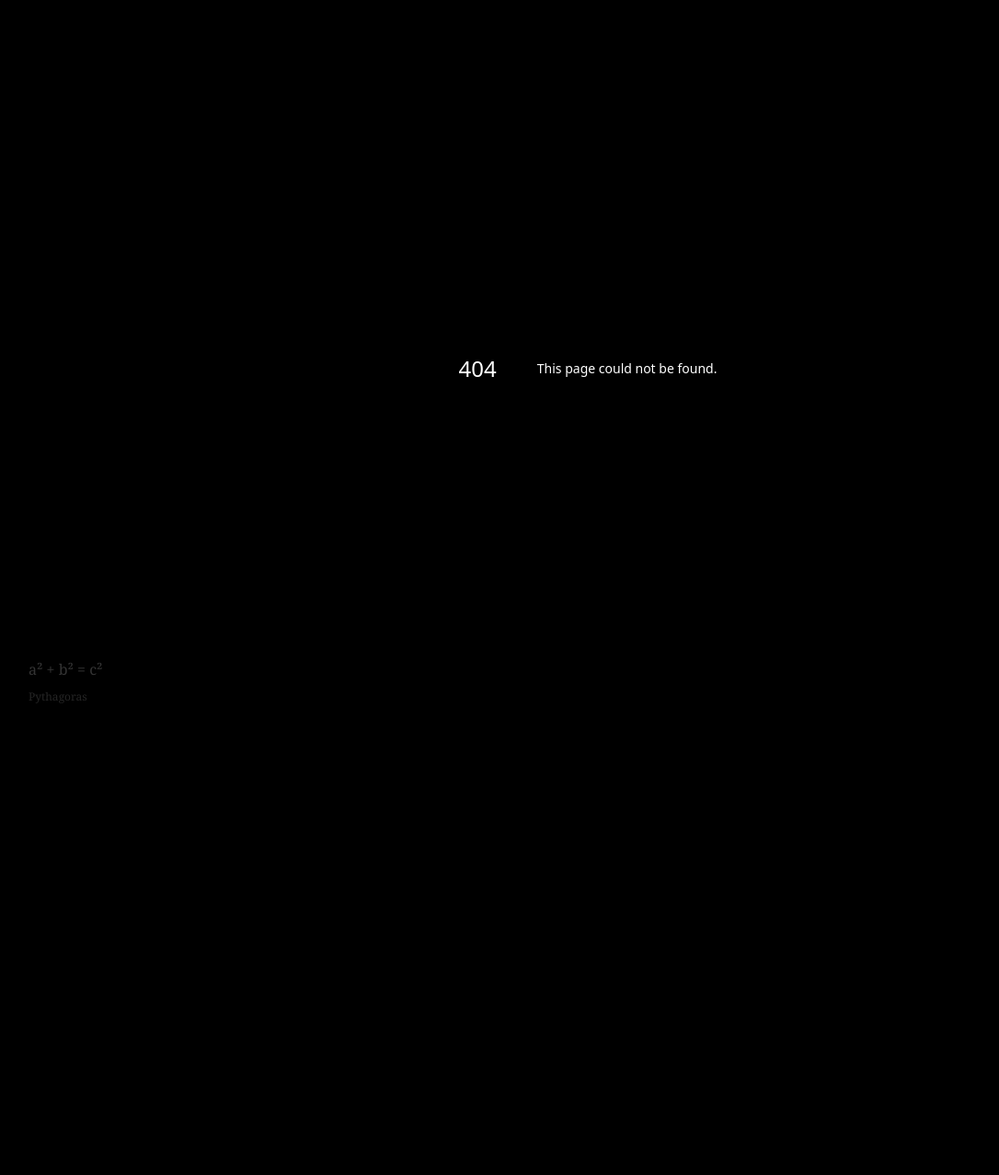
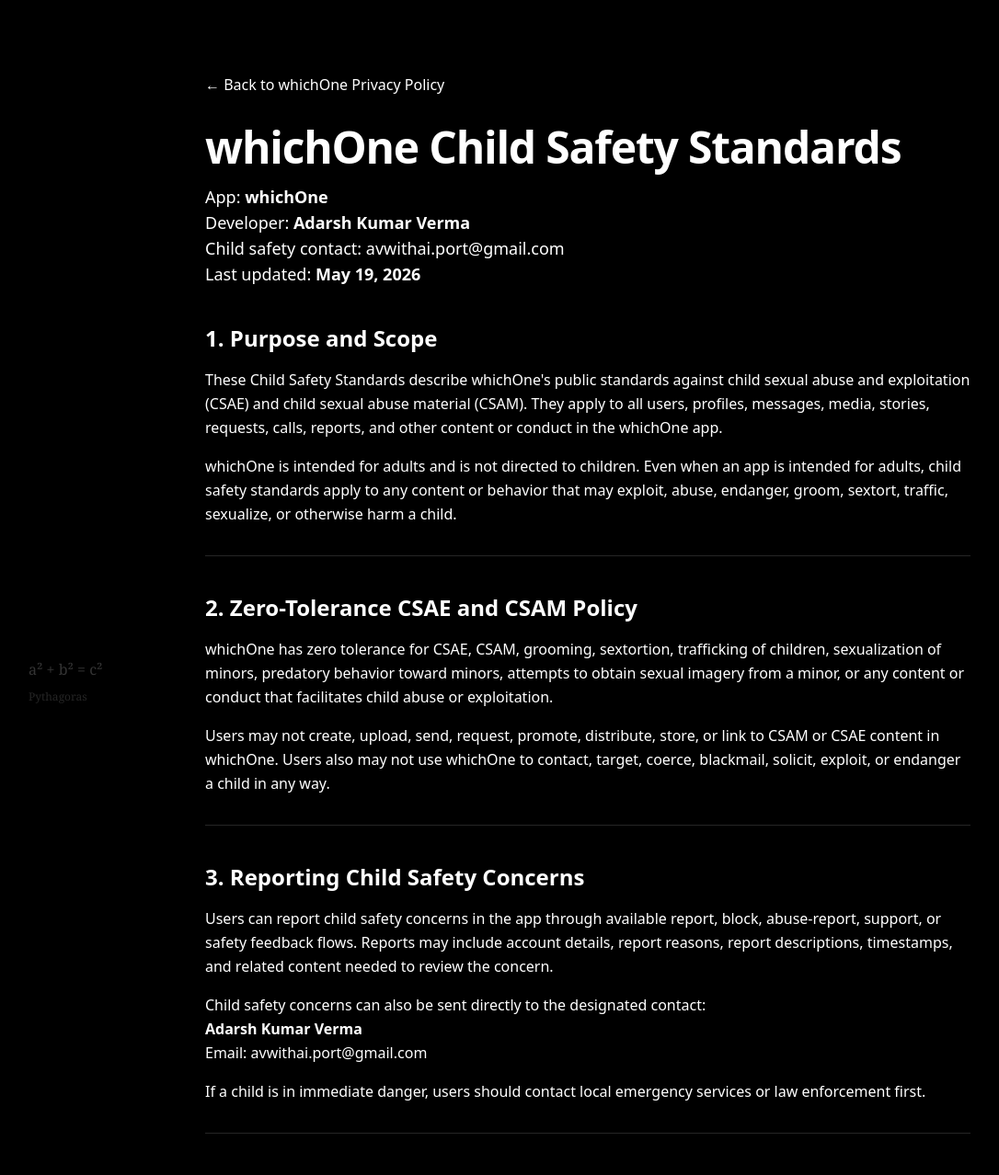
Before and after one commit to adarshvermaa/portfolio-site-nextjs, a Next.js app: page /whichone-child-safety-standards in a window 1280 px wide. Before the commit this address had no page. Shown: the top 1278 px of the page at 92% size, without its empty margins (1-1087 px from the left). Before the commit the page ends 800 px from the top, so only its background shows below. Built offline with nearby package versions, Linux system fonts and the light colour scheme.

Commit message:
added child safty

```diff
--- a/app/sitemap.ts
+++ b/app/sitemap.ts
@@ -3,7 +3,7 @@
 export default function sitemap(): MetadataRoute.Sitemap {
     const baseUrl = 'https://avwithai.com'
     const legalLastModified = new Date('2026-05-02T00:00:00.000Z')
-    const whichOneLastModified = new Date('2026-05-17T00:00:00.000Z')
+    const whichOneLastModified = new Date('2026-05-19T00:00:00.000Z')
 
     return [
         {
@@ -73,6 +73,12 @@
             priority: 0.7,
         },
         {
+            url: `${baseUrl}/whichone-child-safety-standards`,
+            lastModified: whichOneLastModified,
+            changeFrequency: 'yearly',
+            priority: 0.7,
+        },
+        {
             url: `${baseUrl}/whichone-data-deletion`,
             lastModified: whichOneLastModified,
             changeFrequency: 'yearly',
--- /dev/null
+++ b/app/whichone-child-safety-standards/page.tsx
@@ -0,0 +1,15 @@
+import type { Metadata } from 'next';
+import { WhichOneChildSafetyStandardsContent } from '@/components/legal/whichone-child-safety-standards-content';
+
+export const metadata: Metadata = {
+  title: 'whichOne Child Safety Standards',
+  description:
+    'Published child safety standards for whichOne, including CSAE and CSAM prohibition, reporting, enforcement, and child safety contact information.',
+  alternates: {
+    canonical: '/whichone-child-safety-standards',
+  },
+};
+
+export default function WhichOneChildSafetyStandardsPage() {
+  return <WhichOneChildSafetyStandardsContent />;
+}
--- /dev/null
+++ b/components/legal/whichone-child-safety-standards-content.tsx
@@ -0,0 +1,148 @@
+import type { ReactNode } from 'react';
+import Link from 'next/link';
+
+const lastUpdated = 'May 19, 2026';
+const childSafetyEmail = 'avwithai.port@gmail.com';
+
+function Section({
+  title,
+  children,
+}: {
+  title: string;
+  children: ReactNode;
+}) {
+  return (
+    <section className="space-y-4 border-b border-border pb-8 last:border-b-0 last:pb-0">
+      <h2 className="text-2xl font-semibold text-foreground">{title}</h2>
+      {children}
+    </section>
+  );
+}
+
+export function WhichOneChildSafetyStandardsContent() {
+  return (
+    <main className="min-h-screen bg-background text-foreground py-20 px-4 md:px-8 max-w-4xl mx-auto font-sans">
+      <div className="mb-10">
+        <Link href="/whichone-privacy-policy" className="text-primary hover:underline mb-8 inline-block">
+          &larr; Back to whichOne Privacy Policy
+        </Link>
+        <h1 className="text-4xl md:text-5xl font-bold tracking-tight mb-4">
+          whichOne Child Safety Standards
+        </h1>
+        <p className="text-muted-foreground text-lg">
+          App: <strong>whichOne</strong>
+          <br />
+          Developer: <strong>Adarsh Kumar Verma</strong>
+          <br />
+          Child safety contact:{' '}
+          <a href={`mailto:${childSafetyEmail}`} className="text-primary hover:underline">
+            {childSafetyEmail}
+          </a>
+          <br />
+          Last updated: <strong>{lastUpdated}</strong>
+        </p>
+      </div>
+
+      <div className="space-y-10 leading-relaxed text-muted-foreground">
+        <Section title="1. Purpose and Scope">
+          <p>
+            These Child Safety Standards describe whichOne&apos;s public standards against child sexual abuse and
+            exploitation (CSAE) and child sexual abuse material (CSAM). They apply to all users, profiles, messages,
+            media, stories, requests, calls, reports, and other content or conduct in the whichOne app.
+          </p>
+          <p>
+            whichOne is intended for adults and is not directed to children. Even when an app is intended for adults,
+            child safety standards apply to any content or behavior that may exploit, abuse, endanger, groom, sextort,
+            traffic, sexualize, or otherwise harm a child.
+          </p>
+        </Section>
+
+        <Section title="2. Zero-Tolerance CSAE and CSAM Policy">
+          <p>
+            whichOne has zero tolerance for CSAE, CSAM, grooming, sextortion, trafficking of children, sexualization of
+            minors, predatory behavior toward minors, attempts to obtain sexual imagery from a minor, or any content or
+            conduct that facilitates child abuse or exploitation.
+          </p>
+          <p>
+            Users may not create, upload, send, request, promote, distribute, store, or link to CSAM or CSAE content in
+            whichOne. Users also may not use whichOne to contact, target, coerce, blackmail, solicit, exploit, or
+            endanger a child in any way.
+          </p>
+        </Section>
+
+        <Section title="3. Reporting Child Safety Concerns">
+          <p>
+            Users can report child safety concerns in the app through available report, block, abuse-report, support, or
+            safety feedback flows. Reports may include account details, report reasons, report descriptions, timestamps,
+            and related content needed to review the concern.
+          </p>
+          <p>
+            Child safety concerns can also be sent directly to the designated contact:
+            <br />
+            <strong>Adarsh Kumar Verma</strong>
+            <br />
+            Email:{' '}
+            <a href={`mailto:${childSafetyEmail}`} className="text-primary hover:underline">
+              {childSafetyEmail}
+            </a>
+          </p>
+          <p>
+            If a child is in immediate danger, users should contact local emergency services or law enforcement first.
+          </p>
+        </Section>
+
+        <Section title="4. Review, Removal, and Enforcement">
+          <p>
+            When whichOne obtains actual knowledge of CSAM or credible CSAE activity, the developer will review the
+            report, restrict or remove violating content where technically possible, preserve relevant safety evidence
+            when needed, and take action against accounts involved in child exploitation or endangerment.
+          </p>
+          <p>
+            Enforcement may include content removal, account suspension, account termination, blocking access to app
+            features, preserving relevant records for safety review, and cooperating with lawful requests from child
+            safety authorities or law enforcement.
+          </p>
+        </Section>
+
+        <Section title="5. Reporting to Authorities and Legal Compliance">
+          <p>
+            whichOne complies with applicable child safety laws and regulations. Confirmed CSAM or child exploitation
+            concerns may be reported to the National Center for Missing &amp; Exploited Children (NCMEC), regional child
+            safety reporting authorities, law enforcement, or other appropriate organizations where required or
+            appropriate.
+          </p>
+          <p>
+            whichOne may retain limited report, account, content, and technical metadata when necessary to investigate
+            abuse, prevent repeat harm, comply with law, or assist authorized child safety and law enforcement processes.
+          </p>
+        </Section>
+
+        <Section title="6. Prevention and User Controls">
+          <ul className="list-disc space-y-2 pl-6">
+            <li>whichOne uses account authentication and app security controls to reduce abusive access.</li>
+            <li>Users can block other users and report abuse or safety concerns.</li>
+            <li>whichOne may restrict accounts or content that violates these standards.</li>
+            <li>whichOne does not knowingly allow children to create adult social discovery accounts.</li>
+            <li>Safety-related records may be reviewed to detect repeated abuse and protect users.</li>
+          </ul>
+        </Section>
+
+        <Section title="7. Google Play Child Safety Standards">
+          <p>
+            This page is published as whichOne&apos;s public child safety standards for Google Play&apos;s Child Safety
+            Standards policy. It is intended to be a globally accessible web resource that identifies the app and
+            developer, prohibits CSAE and CSAM, explains user reporting, describes action against CSAM, confirms child
+            safety legal compliance, and provides a child safety point of contact.
+          </p>
+          <p>
+            Additional privacy and data handling details are available in the{' '}
+            <Link href="/whichone-privacy-policy" className="text-primary hover:underline">
+              whichOne Privacy Policy
+            </Link>
+            .
+          </p>
+        </Section>
+      </div>
+    </main>
+  );
+}
--- a/components/legal/whichone-privacy-policy-content.tsx
+++ b/components/legal/whichone-privacy-policy-content.tsx
@@ -1,7 +1,7 @@
 import type { ReactNode } from 'react';
 import Link from 'next/link';
 
-const lastUpdated = 'May 17, 2026';
+const lastUpdated = 'May 19, 2026';
 const privacyEmail = 'avwithai.port@gmail.com';
 
 const collectedData = [
@@ -327,11 +327,34 @@
           </ul>
         </Section>
 
-        <Section title="9. Children">
+        <Section title="9. Children and Child Safety">
           <p>
             whichOne is intended for adults and requires users to provide an adult age during profile setup. The app is
             not directed to children under 13. If you believe a child has provided personal data to whichOne, contact the
             developer so the data can be reviewed and deleted where appropriate.
+          </p>
+          <p>
+            whichOne has zero tolerance for child sexual abuse and exploitation (CSAE), child sexual abuse material
+            (CSAM), grooming, sextortion, trafficking of children, sexualization of minors, predatory behavior toward
+            minors, or any content or conduct that endangers children.
+          </p>
+          <p>
+            Users can report child safety concerns in the app through available report, block, abuse-report, support, or
+            safety feedback flows. Child safety concerns can also be sent to{' '}
+            <a href={`mailto:${privacyEmail}`} className="text-primary hover:underline">
+              {privacyEmail}
+            </a>
+            . When whichOne obtains actual knowledge of CSAM or credible CSAE activity, the developer may remove content,
+            restrict or terminate accounts, preserve relevant safety evidence, and report confirmed CSAM or child
+            exploitation concerns to NCMEC, law enforcement, regional child safety authorities, or other appropriate
+            organizations where required or appropriate.
+          </p>
+          <p>
+            whichOne&apos;s published child safety standards are available on the{' '}
+            <Link href="/whichone-child-safety-standards" className="text-primary hover:underline">
+              whichOne Child Safety Standards page
+            </Link>
+            .
           </p>
         </Section>
 
--- a/components/showcases/whichone-portfolio.tsx
+++ b/components/showcases/whichone-portfolio.tsx
@@ -710,6 +710,7 @@
           <p>&copy; {new Date().getFullYear()} Adarsh Verma. WhichOne portfolio case study.</p>
           <div className="flex flex-wrap gap-5">
             <Link href="/whichone-privacy-policy" className="transition hover:text-white">Privacy Policy</Link>
+            <Link href="/whichone-child-safety-standards" className="transition hover:text-white">Child Safety</Link>
             <Link href="/whichone-data-deletion" className="transition hover:text-white">Data Deletion</Link>
             <Link href="/#contact" className="transition hover:text-white">Contact</Link>
           </div>
```
